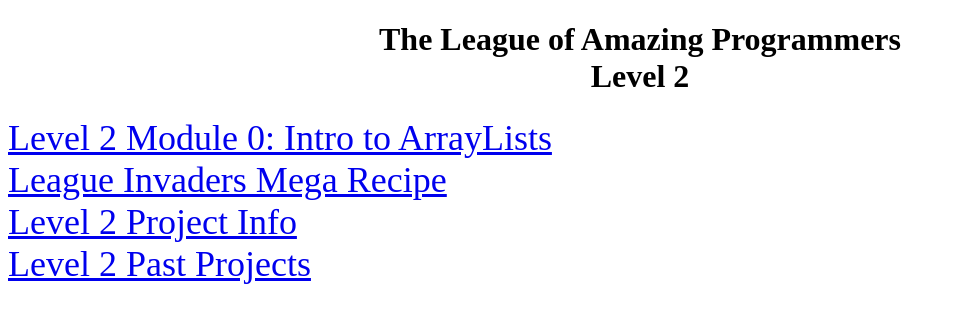
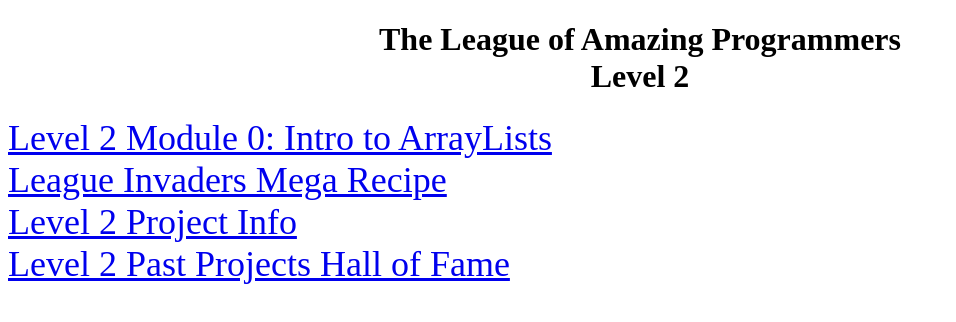
Before and after one commit to harikmu/League-Level2.github.io, a plain HTML site: page index.html in a window 1280 px wide. Shown: the whole page, without its empty margins (0-956 px from the left). Drawn offline with Linux system fonts and the light colour scheme.

Commit message:
Update index.html

```diff
--- a/index.html
+++ b/index.html
@@ -7,6 +7,6 @@
     <a href="https://github.com/League-level2/Level_2_Module_0">Level 2 Module 0: Intro to ArrayLists</a> <br>
     <a href="https://league-level2.github.io/league_invaders_contents">League Invaders Mega Recipe</a> <br>
     <a href="https://league-level2.github.io/project_info">Level 2 Project Info</a> <br>
-    <a href="https://league-level2.github.io/game_demos">Level 2 Past Projects</a> <br>
+    <a href="https://league-level2.github.io/game_demos">Level 2 Past Projects Hall of Fame</a> <br>
   </div>
 </html>
```
